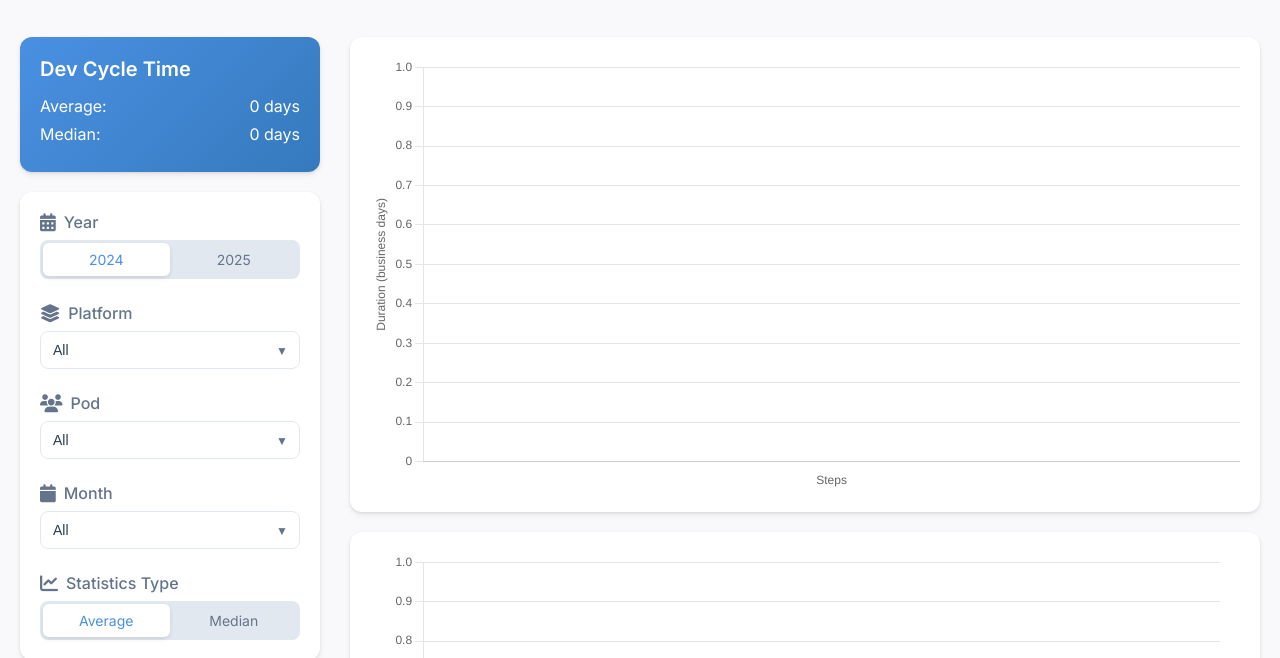
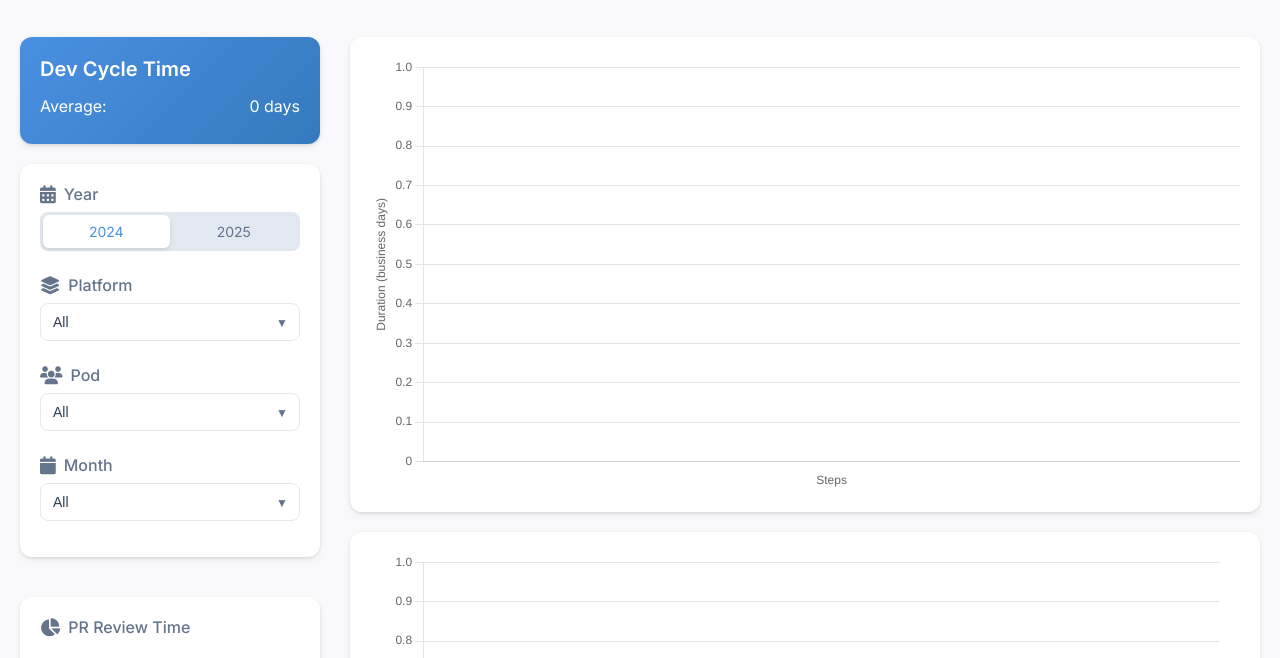
Before and after one commit to FlorianZilliox/pods-workflow, a plain HTML site: page index.html in a window 1280 px wide. Shown: the part 77-735 px from the top of the page. Drawn offline with nearby package versions, Linux system fonts and the light colour scheme; no server answers.

Commit message:
Update index.html

```diff
--- a/index.html
+++ b/index.html
@@ -21,10 +21,6 @@
                 <p>
                     <span>Average:</span>
                     <span><span id="averageTime">0</span> days</span>
-                </p>
-                <p>
-                    <span>Median:</span>
-                    <span><span id="medianTime">0</span> days</span>
                 </p>
             </div>
 
@@ -82,20 +78,6 @@
                         </select>
                     </div>
                 </div>
-
-                <!-- Stat Type Toggle -->
-                <div class="filter-section">
-                    <label class="filter-label">
-                        <i class="fas fa-chart-line"></i>
-                        Statistics Type
-                    </label>
-                    <div class="stat-toggle">
-                        <input type="radio" id="average" name="statType" value="average" checked>
-                        <label for="average">Average</label>
-                        <input type="radio" id="median" name="statType" value="median">
-                        <label for="median">Median</label>
-                    </div>
-                </div>
             </div>
 
             <!-- PR Stats Card -->
```
